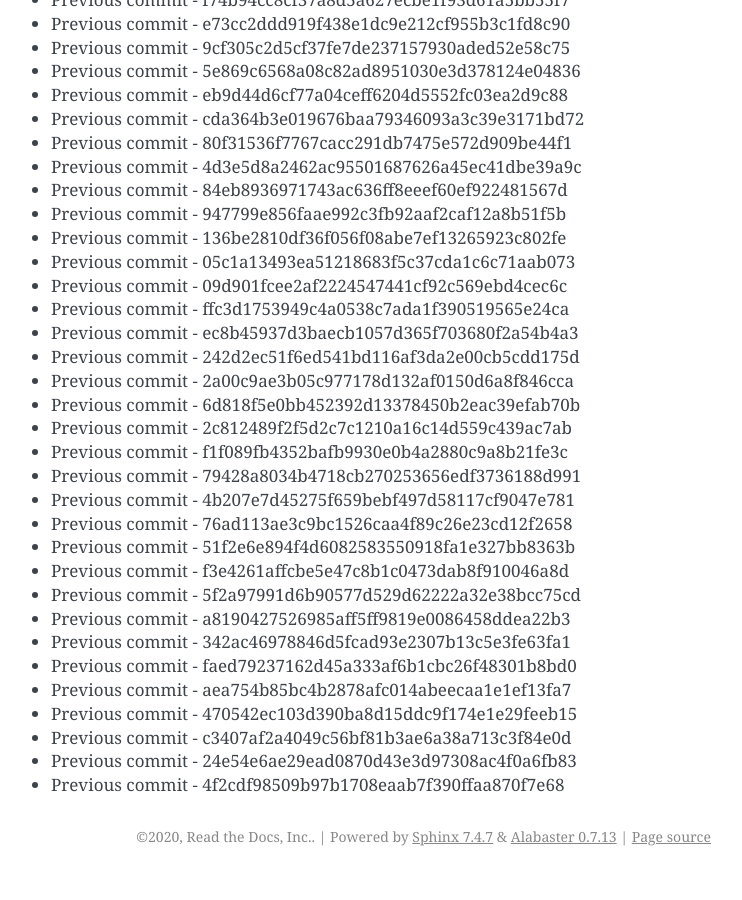
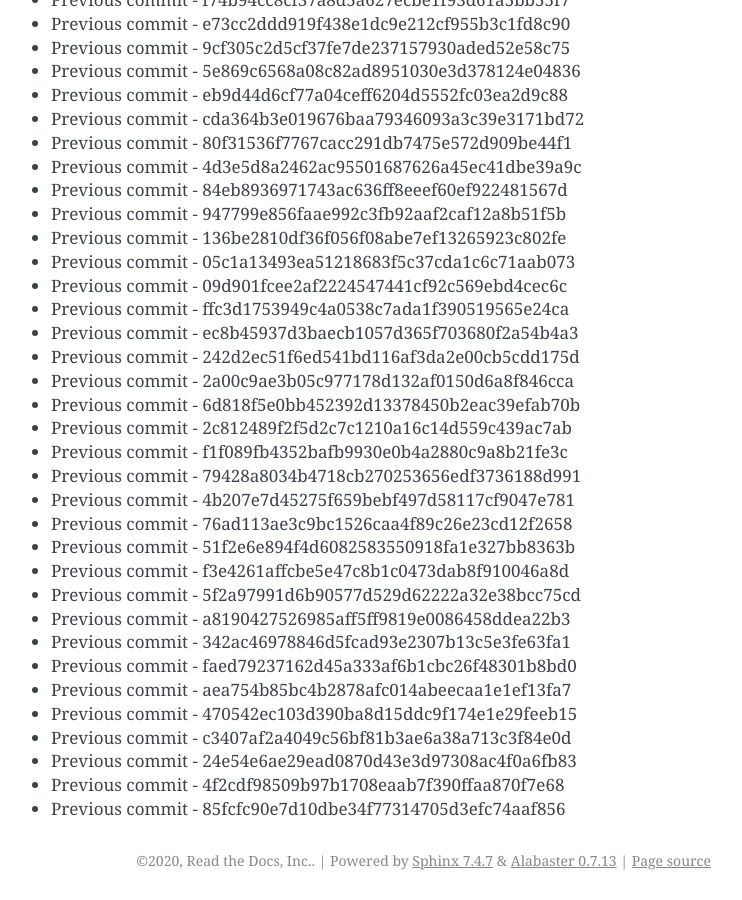
Before and after one commit to readthedocs/rtd-git-stresstest, a Sphinx documentation site: the page built from docs/updates.rst, in a window 1280 px wide and 900 px high, scrolled down 7985 px. Shown: the whole window, without its empty margins (399-1141 px from the left). Built offline with Sphinx 7.4.7, drawn with Linux system fonts in a browser that asks for light colours; before the commit the page ends 8861 px from its top, so only the background shows below that.

Commit message:
Generating commit from previous: 85fcfc90e7d10dbe34f77314705d3efc74aaf856

```diff
--- a/docs/updates.rst
+++ b/docs/updates.rst
@@ -367,3 +367,4 @@ It can be tested for any performance characteristics.
 * Previous commit - c3407af2a4049c56bf81b3ae6a38a713c3f84e0d
 * Previous commit - 24e54e6ae29ead0870d43e3d97308ac4f0a6fb83
 * Previous commit - 4f2cdf98509b97b1708eaab7f390ffaa870f7e68
+* Previous commit - 85fcfc90e7d10dbe34f77314705d3efc74aaf856
```
